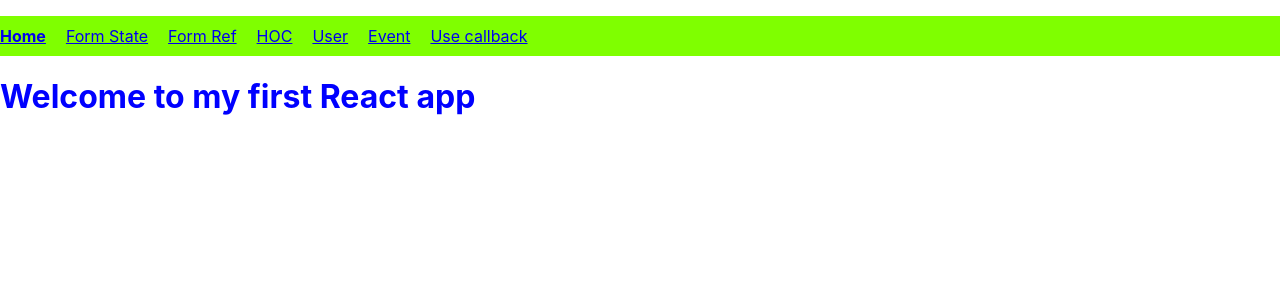
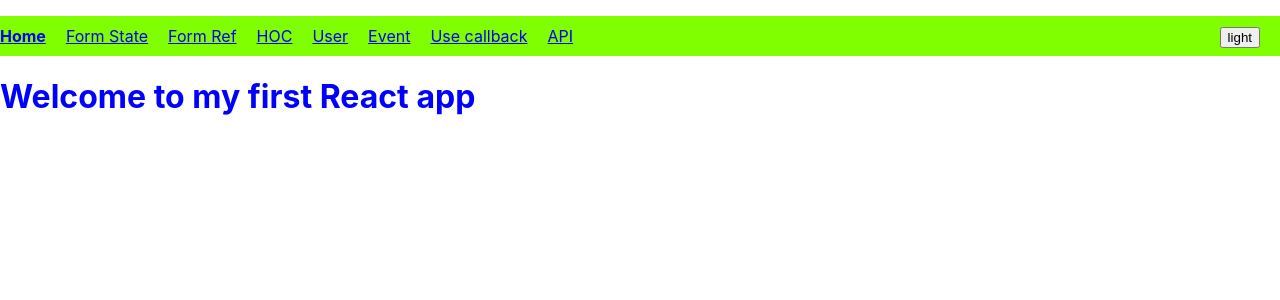
Before and after one commit to paravathmuhsin/react-basics, a React (Create React App) app: page / in a window 1280 px wide. Shown: the top 300 px of the page. Built offline with nearby package versions, Linux system fonts and the light colour scheme; the HTML template or start-up script is replaced by a standard one.

Commit message:
api handling

```diff
--- a/package.json
+++ b/package.json
@@ -6,6 +6,7 @@
     "@testing-library/jest-dom": "^5.17.0",
     "@testing-library/react": "^13.4.0",
     "@testing-library/user-event": "^13.5.0",
+    "axios": "^1.6.7",
     "react": "^18.2.0",
     "react-dom": "^18.2.0",
     "react-router-dom": "^6.22.1",
--- /dev/null
+++ b/src/ApiRequest.js
@@ -0,0 +1,44 @@
+import axios from "axios";
+import React, { useEffect, useState } from "react";
+
+const ApiRequest = () => {
+  const [posts, setPosts] = useState([]);
+  useEffect(() => {
+    // const xhttp = new XMLHttpRequest();
+    // xhttp.onload = function () {
+    //   if (this.responseText) {
+    //     setPosts(JSON.parse(this.responseText));
+    //   }
+    // };
+    // xhttp.open("GET", "https://jsonplaceholder.typicode.com/posts");
+    // xhttp.send();
+
+    // fetch("https://jsonplaceholder.typicode.com/posts")
+    //   .then((response) => response.json())
+    //   .then((res) => setPosts(res));
+
+    axios
+      .get("https://jsonplaceholder.typicode.com/posts", {
+        headers: {
+          Authorization: "huchiewf98wy9eyw98r798w7er98",
+        },
+      })
+      .then((res) => setPosts(res.data));
+  }, []);
+  return (
+    <div>
+      ApiRequest
+      {posts.map((i) => (
+        <div
+          style={{ margin: "10px 5px", padding: "5px", border: "solid black" }}
+          key={i.id}
+        >
+          <h3>{i.title}</h3>
+          <p>{i.body}</p>
+        </div>
+      ))}
+    </div>
+  );
+};
+
+export default ApiRequest;
--- a/src/App.js
+++ b/src/App.js
@@ -1,4 +1,4 @@
-import { Suspense, createContext, lazy } from "react";
+import { Suspense, createContext, lazy, useState } from "react";
 import { Outlet, RouterProvider, createBrowserRouter } from "react-router-dom";
 import "./App.css";
 // import ClassComp from "./ClassComp";
@@ -23,6 +23,7 @@ const HocComp = lazy(() => import("./HocComp"));
 const Header = lazy(() => import("./Header"));
 const Keys = lazy(() => import("./Keys"));
 const UseCallbackComp = lazy(() => import("./UseCallbackComp"));
+const ApiRequest = lazy(() => import("./ApiRequest"));
 
 const appRouter = createBrowserRouter([
   {
@@ -69,6 +70,10 @@ const appRouter = createBrowserRouter([
         path: "use-callback",
         element: <UseCallbackComp />,
       },
+      {
+        path: "api",
+        element: <ApiRequest />,
+      },
     ],
   },
   {
@@ -80,6 +85,7 @@ const appRouter = createBrowserRouter([
 export const AppContext = createContext(null);
 
 function App() {
+  const [theme, setTheme] = useState("light");
   // const name = "React app";
   // // const name = [<p>test</p>, <p>content</p>];
   // // const testFun = ()=>{
@@ -108,7 +114,7 @@ function App() {
   //   </div>
   // );
   return (
-    <AppContext.Provider value={{ theme: "light" }}>
+    <AppContext.Provider value={{ theme, setTheme }}>
       <Suspense fallback={<h2>Loading...</h2>}>
         <RouterProvider router={appRouter} />
       </Suspense>
--- a/src/Header.css
+++ b/src/Header.css
@@ -12,5 +12,10 @@
   margin-right: 20px;
 }
 .Header ul li a.active {
-    font-weight: bold;
+  font-weight: bold;
 }
+
+.Header ul li.theme-switch {
+  position: absolute;
+  right: 0;
+}
--- a/src/Header.js
+++ b/src/Header.js
@@ -4,7 +4,10 @@ import "./Header.css";
 import { AppContext } from "./App";
 
 const Header = () => {
-  const { theme } = useContext(AppContext);
+  const { theme, setTheme } = useContext(AppContext);
+  const clickHandler = () => {
+    setTheme(theme === "light" ? "dark" : "light");
+  };
   return (
     <div className={`Header ${theme}`}>
       <ul>
@@ -65,6 +68,17 @@ const Header = () => {
             Use callback
           </NavLink>
         </li>
+        <li>
+          <NavLink
+            className={({ isActive }) => (isActive ? "active" : "")}
+            to="/api"
+          >
+            API
+          </NavLink>
+        </li>
+        <li className="theme-switch">
+          <button onClick={clickHandler}>{theme}</button>
+        </li>
       </ul>
     </div>
   );
```
Also changed, not shown: 1 other file (tests, documents, lock files or other folders).
